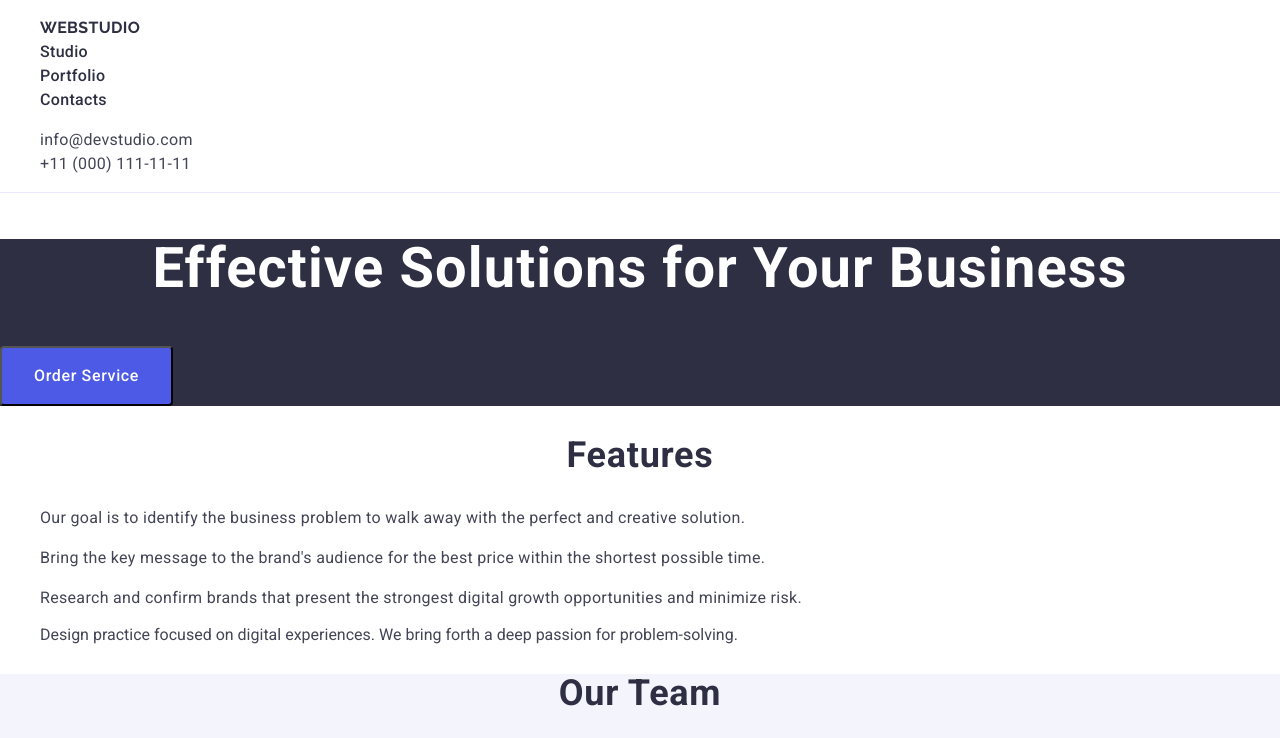
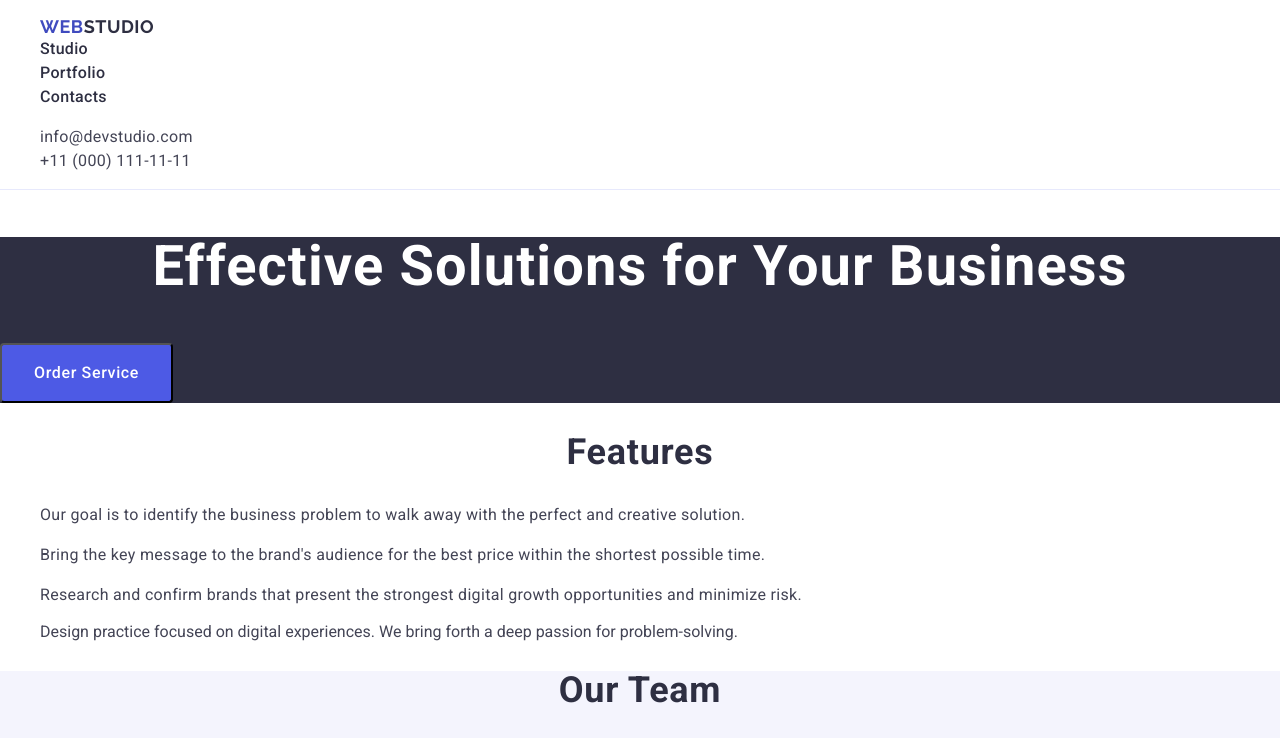
Before and after one commit to SO-Grifano/goit-markup-hw-02, a plain HTML site: page index.html in a window 1280 px wide. Shown: the top 738 px of the page. Drawn offline with nearby package versions, Linux system fonts and the light colour scheme.

Commit message:
006 - Fix logo issues

```diff
--- a/css/styles.css
+++ b/css/styles.css
@@ -38,27 +38,27 @@ h1 {
   border-bottom: 1px solid #e7e9fc;
 }
 
-.main-logo {
+.navbar-logo {
   font-family: "Raleway", sans-serif;
   font-size: 18px;
   font-weight: 700;
   line-height: 1.17;
   letter-spacing: 0.54px;
   text-transform: uppercase;
-  color: #4d5ae5;
+  color: #404bbf;
 }
 
 /* ? Який підхід вважатиметься правельним? */
 /* ? A (мені подобається цей, адже в такому разі ми точно знаємо що лого містить span) */
-.main-logo span {
+/* .main-logo span {
+  color: #2e2f42;
+} */
+/* ? B */
+.navbar-logo-span {
   color: #2e2f42;
 }
-/* ? B */
-/* .logo-span {
-  color: #2e2f42;
-} */
 
-.navbar-menu a {
+.navbar-link {
   color: #2e2f42;
   font-size: 16px;
   font-weight: 500;
--- a/index.html
+++ b/index.html
@@ -21,8 +21,8 @@
       <nav class="navbar-nav">
         <ul class="navbar-menu">
           <li>
-            <a class="main-logo" href="./index.html">
-              Web<span>Studio</span>
+            <a class="navbar-logo" href="./index.html">
+              Web<span class="navbar-logo-span">Studio</span>
             </a>
           </li>
           <li><a class="navbar-link" href="">Studio</a></li>
```
